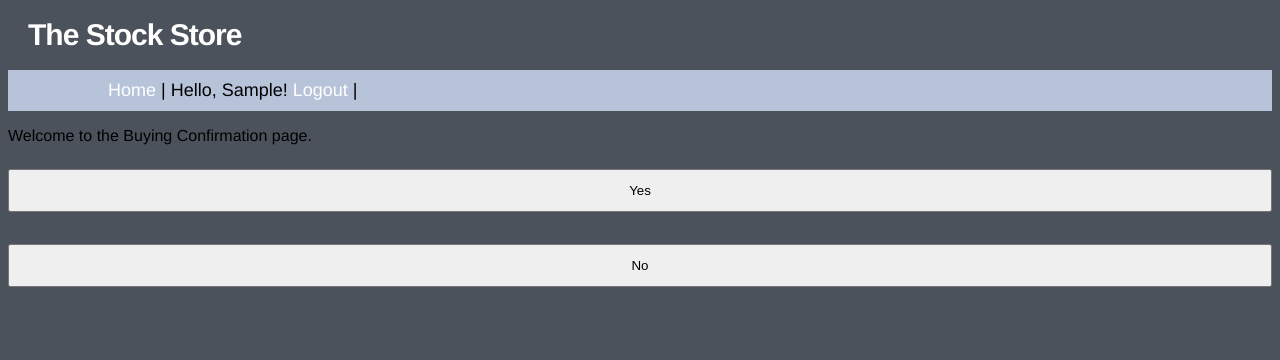
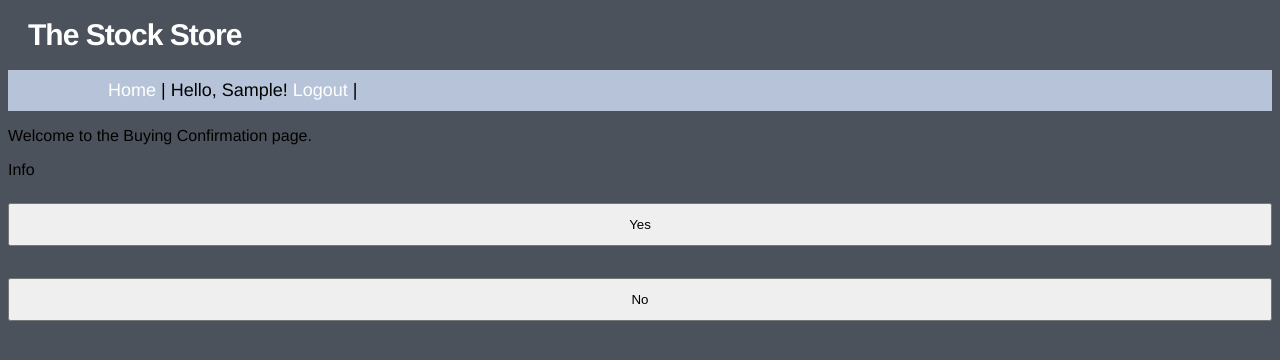
Before and after one commit to tc5368/Group_Project, a Flask app: page /buyConfirm/1/1 in a window 1280 px wide. Shown: the top 360 px of the page. Run offline with Flask 3, Linux system fonts and the light colour scheme; the visitor is signed in with stand-in values (Sample User, id 1); parts of the project's set-up code (start-up, migrations or seed data) failed here and were passed over.

Commit message:
Minor Chnages

```diff
--- a/Stocks/templates/buyConfirmation.html
+++ b/Stocks/templates/buyConfirmation.html
@@ -2,6 +2,8 @@
 {% block content %}
 
 <p>Welcome to the Buying Confirmation page.</p>
+
+<p>Info</p>
 
 <form method="POST" action="">
 	{{ form.csrf_token }}
```
